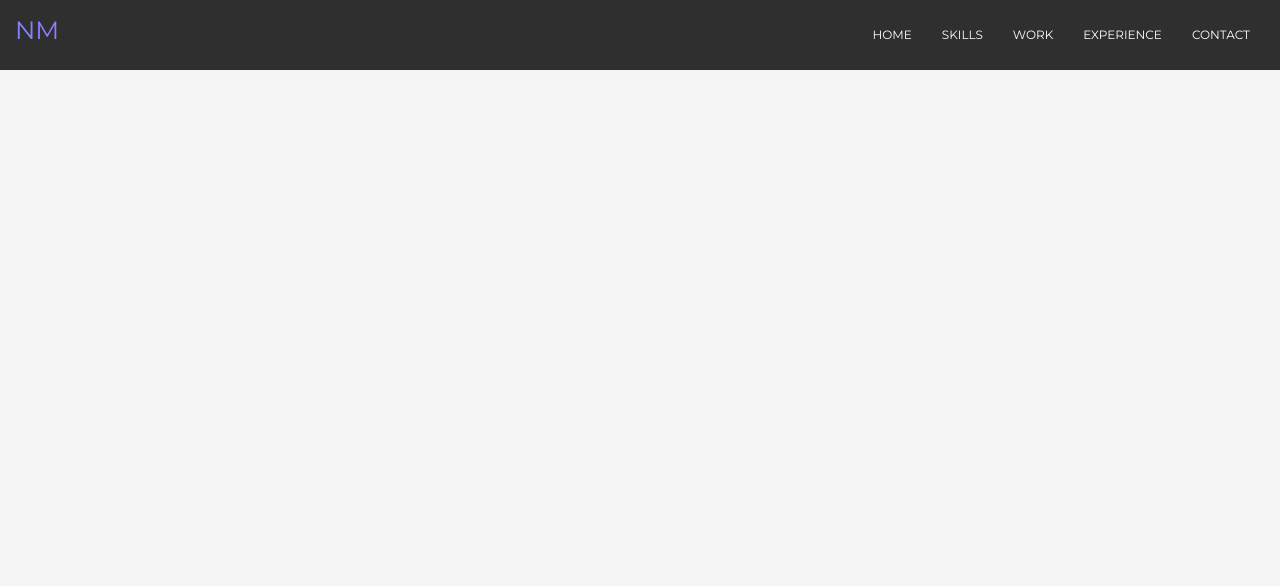
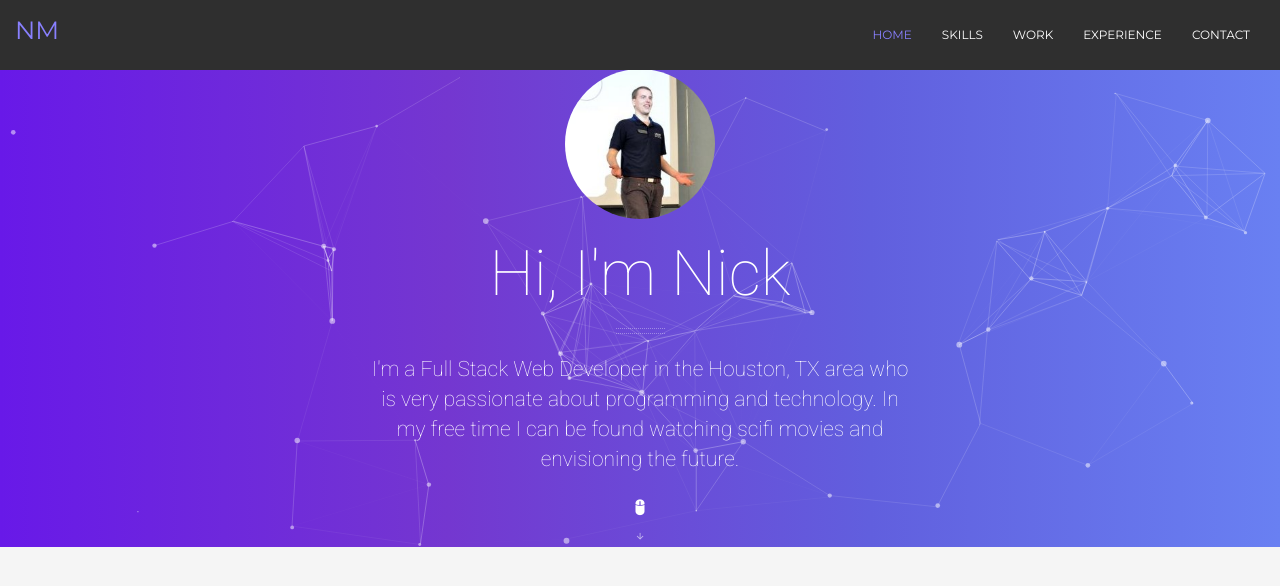
Before and after one commit to nmyers217/portfolio, a React (Create React App) app: page / in a window 1280 px wide. Shown: the top 586 px of the page. Built offline with nearby package versions, Linux system fonts and the light colour scheme.

Commit message:
Feat: Added the hero component

```diff
--- a/public/js/particles.js
+++ b/public/js/particles.js
@@ -607,4 +607,7 @@ Object.deepExtend = function(e, a) {
             } else console.log("Error pJS - XMLHttpRequest status: " + i.status), console.log("Error pJS - File config not found")
     }, i.send()
 };
-particlesJS("particles-js");
+
+$('document').ready(function() {
+    particlesJS("particles-js");
+});
--- a/src/App.js
+++ b/src/App.js
@@ -1,12 +1,18 @@
 import React, { Component } from 'react';
+
 import Navbar from './Navbar';
+import Hero   from './Hero';
 
 class App extends Component {
     render() {
         return (
-            <header>
-                <Navbar brand="NM"/>
-            </header>
+            <div>
+                <header>
+                    <Navbar brand="NM"/>
+                </header>
+
+                <Hero />
+            </div>
         );
     }
 }
--- /dev/null
+++ b/src/Hero.js
@@ -0,0 +1,28 @@
+import React from 'react';
+
+const Hero = () => (
+  <div className="jumbotron jumbotron-main" id="home">
+    <div id="particles-js"></div>
+    <div className="container center-vertically-holder">
+      <div className="center-vertically">
+        <div id="scaleReveal" className="col-sm-8 col-sm-offset-2 col-lg-6 col-lg-offset-3 text-center">
+          <div className="big-logo scaleReveal">
+            <img src="images/Me.jpg" alt="Profile"/>
+          </div>
+          <h1 className="scaleReveal">Hi, I'm Nick</h1>
+          <hr className="bottomReveal" />
+          <p className="bottomReveal">I'm a Full Stack Web Developer in the Houston, TX area who is very passionate about programming and technology. In my free time I can be found watching scifi movies and envisioning the future.</p>
+          <a href="#skills" data-id="skills" className="scroll-link">
+            <div className="scroll-indicator rotateBottomReveal">
+              <span className="ion-mouse"></span>
+              <br />
+              <span className="ion-android-arrow-down arrow-scroll-indicator"></span>
+            </div>
+          </a>
+        </div>
+      </div>
+    </div>
+  </div>
+);
+
+export default Hero;
--- a/src/Navbar.js
+++ b/src/Navbar.js
@@ -1,4 +1,4 @@
-import React, { Component } from 'react';
+import React from 'react';
 
 const Navbar = (props) => (
   <nav className="navbar navbar-default navbar-fixed-top">
--- a/src/app/hero/index.ts
+++ /dev/null
@@ -1 +0,0 @@
-export * from './hero.component';
--- a/src/index.js
+++ b/src/index.js
@@ -3,4 +3,15 @@ import ReactDom from 'react-dom';
 
 import App from './App';
 
-ReactDom.render(<App />, document.getElementById('root'));
+const mountOldScripts = () => {
+  let mainScript = document.createElement('script');
+  mainScript.src = '/js/main.js';
+  let particlesScript = document.createElement('script');
+  particlesScript.src = '/js/particles.js';
+
+  let body = document.body;
+  body.append(mainScript);
+  body.appendChild(particlesScript);
+}
+
+ReactDom.render(<App />, document.getElementById('root'), mountOldScripts);
```
Also changed, not shown: src/app/hero/hero.component.html (deleted, +0 -22 lines), src/app/hero/hero.component.ts (deleted, +0 -20 lines), src/app/hero/hero.component.css (added), 1 other file (tests, documents, lock files or other folders).
